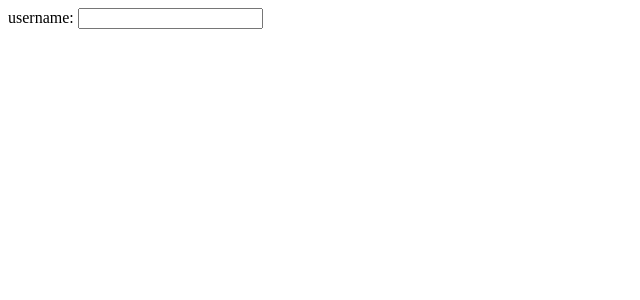
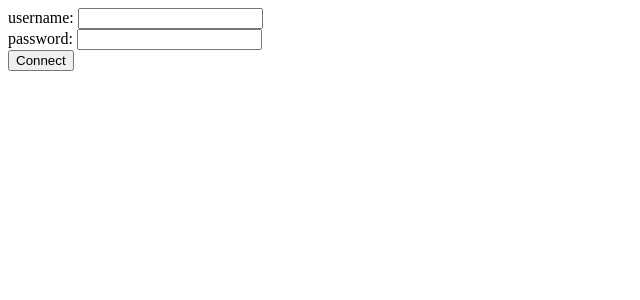
Before and after one commit to Wpelletier01/vireo-client, a React (Create React App) app in the folder client/: page /login in a window 1280 px wide. Shown: the top 300 px of the page, without its empty margins (0-640 px from the left). Built offline with nearby package versions, Linux system fonts and the light colour scheme.

Commit message:
setup the base functionality of the login page

```diff
--- a/client/src/App.js
+++ b/client/src/App.js
@@ -3,29 +3,26 @@ import Index from "./pages/index";
 import Nopage from "./pages/nopage";
 import React from 'react';
 
-import { BrowserRouter,Routes, Route } from 'react-router-dom';
+import { BrowserRouter as Router,Routes, Route } from 'react-router-dom';
 
 
 function App() {
 
+
+
   return (
-    <div>
 
-      <BrowserRouter>
-        <Routes>
-          <Route path="/" element={<Index />}/>
-          <Route path="/login" element={<Login />} />
-          <Route path="/*" element={<Nopage />} />
-        </Routes>
-      </BrowserRouter>
+    <Router>
+      <Routes>
+        <Route exact path="/" element={<Index />} />
+        <Route exact path="/login" element={<Login />} />
+        <Route exact path="/*" element={<Nopage />} />
+      </Routes>
+    </Router>
+  );
 
 
 
-
-
-    </div>
-
-  );
 }
 
 
--- a/client/src/index.js
+++ b/client/src/index.js
@@ -1,11 +1,13 @@
+import React from "react";
+import ReactDOM from "react-dom/client";
+import App from "./App";
+import reportWebVitals from "./reportWebVitals";
 
-import React from 'react';
-import ReactDOM from 'react-dom';
-import App from './App';
+const root = ReactDOM.createRoot(document.getElementById("root"));
+root.render(
+  <React.StrictMode>
+    <App />
+  </React.StrictMode>
+);
 
-ReactDOM.render(
-    <React.StrictMode>
-        <App />
-    </React.StrictMode>,
-    document.getElementById('root')
-);
+reportWebVitals();
--- a/client/src/pages/login.js
+++ b/client/src/pages/login.js
@@ -1,26 +1,98 @@
-import React from "react";
+import { React, useEffect, Component } from "react";
+
+
+class Login extends Component {
+
+
+    constructor(props) {
+
+        super(props);
+
+        this.state = {
+            username: "",
+            password: ""
+        };
+
+        this.handleSubmit = this.handleSubmit.bind(this);
+        this.handleUnameChange = this.handleUnameChange.bind(this);
+        this.handlePwrdChange = this.handlePwrdChange.bind(this);
+
+    }
+
+    handleSubmit(event) {
+
+        fetch("/test",{
+            method: 'POST',
+            headers: {
+                'Content-Type' : 'application/json'
+            },
+            body: JSON.stringify(this.state)
+
+        })
+            .then(response => {
+
+                if(response.ok) {
+                    return response.text()
+
+                }
+
+            })
+            .then(
+                data => {
+
+                    alert("you send this:" + data);
+
+                }
+            );
+
+        event.preventDefault();
+
+
+    }
+
+    handleUnameChange(event) {
+
+        this.setState({username: event.target.value, password: this.state.password});
+
+    }
+
+    handlePwrdChange(event) {
+
+        this.setState({username: this.state.username, password: event.target.value})
+
+    }
 
 
 
+    render() {
 
-const Login = () => {
+        return (
+            <div>
+                <form onSubmit={this.handleSubmit}>
+
+                    <label>username: </label>
+                    <input type="text" value={this.state.username} onChange={this.handleUnameChange} />
+
+                </form>
+
+                <form onSubmit={this.handleSubmit}>
+
+                    <label>password: </label>
+                    <input type="text" value={this.state.password} onChange={this.handlePwrdChange} />
+
+                </form>
+
+                <button onClick={this.handleSubmit}>Connect</button>
+            </div>
+        )
+    }
 
 
-    return (
-
-        <div>
-
-            <span>username: </span>
-            <input type="text" value="" />
+}
 
 
 
 
 
-        </div>
-    )
-
-
-}
 
 export default Login;
```
